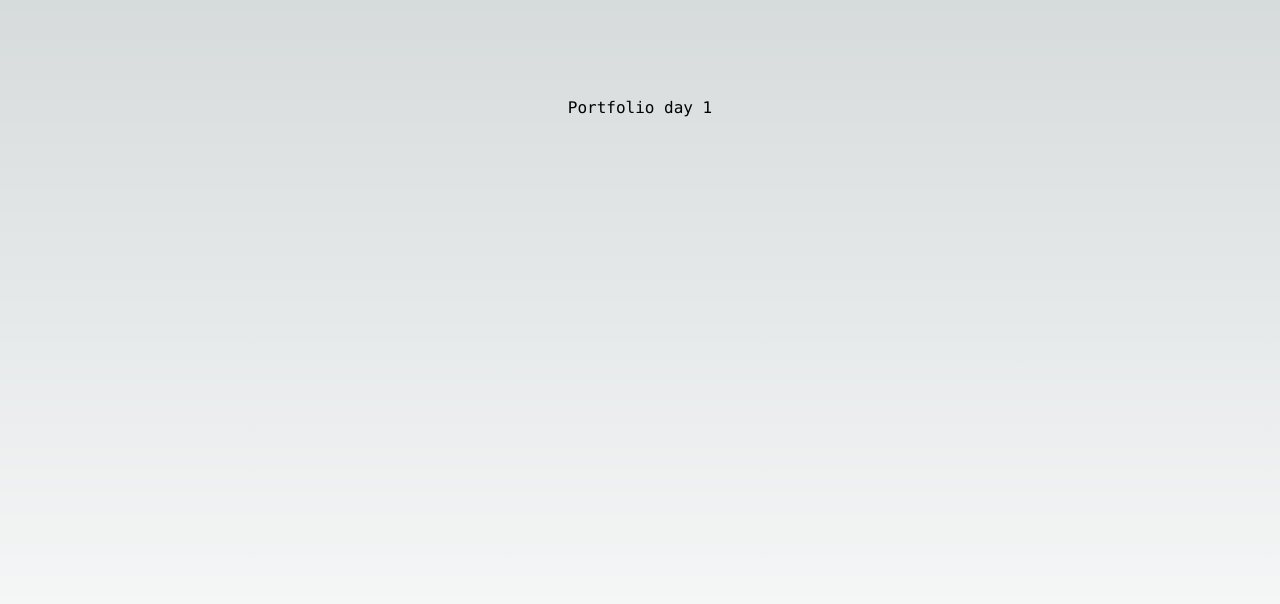
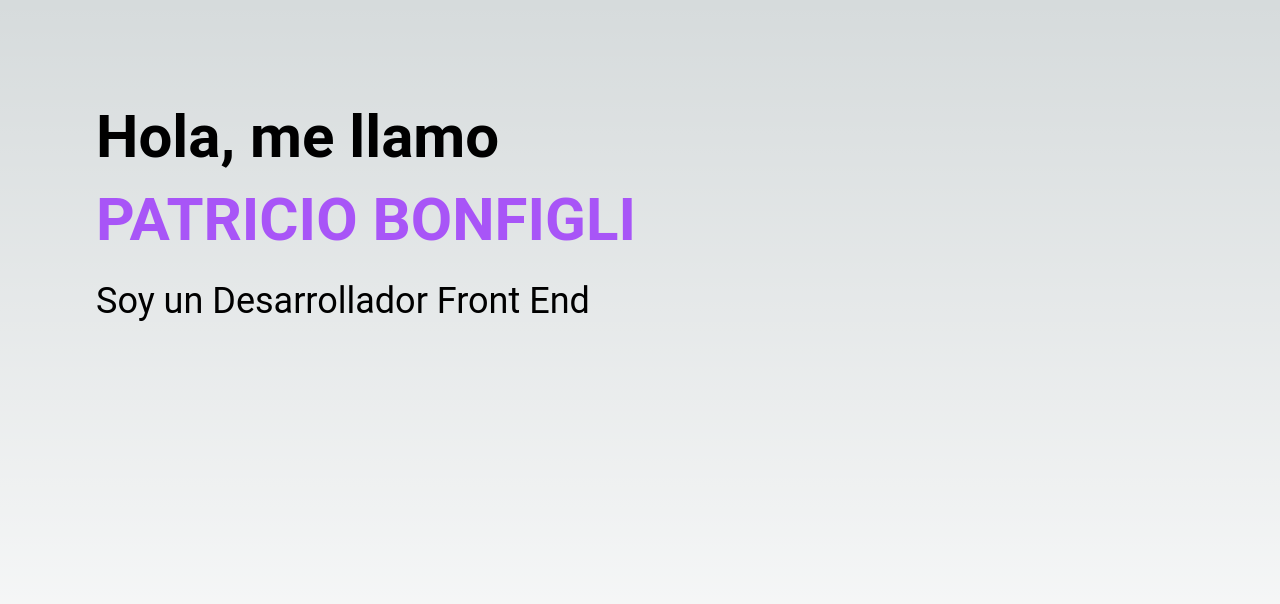
Before and after one commit to BonPato98/Portfolio, a Next.js app: page / in a window 1280 px wide. Shown: the top 604 px of the page. Built offline with nearby package versions, Linux system fonts and the light colour scheme.

Commit message:
feat(home) added text and style

```diff
--- a/src/app/page.tsx
+++ b/src/app/page.tsx
@@ -2,9 +2,10 @@
 
 export default function Home() {
   return (
-    <main className="flex min-h-screen flex-col items-center justify-between p-24">
-      <div className="z-10 max-w-5xl w-full items-center justify-center font-mono text-base lg:flex">
-        <p>Portfolio day 1</p>
+    <main className="flex min-h-screen flex-col items-start justify-between p-24">
+      <div className="flex z-10 max-w-5xl w-auto items-start justify-around gap-5 font-roboto text-base flex-col">
+        <h1 className="text-6xl font-bold leading-snug">Hola, me llamo <br /> <p className="text-purple-500">PATRICIO BONFIGLI</p></h1>
+        <h2 className="text-4xl">Soy un Desarrollador Front End</h2>
       </div>
     </main>
   )
--- a/tailwind.config.ts
+++ b/tailwind.config.ts
@@ -14,6 +14,9 @@ const config: Config = {
           'conic-gradient(from 180deg at 50% 50%, var(--tw-gradient-stops))',
       },
     },
+    fontFamily: {
+      'roboto': ['roboto']
+    }
   },
   plugins: [],
 }
```
